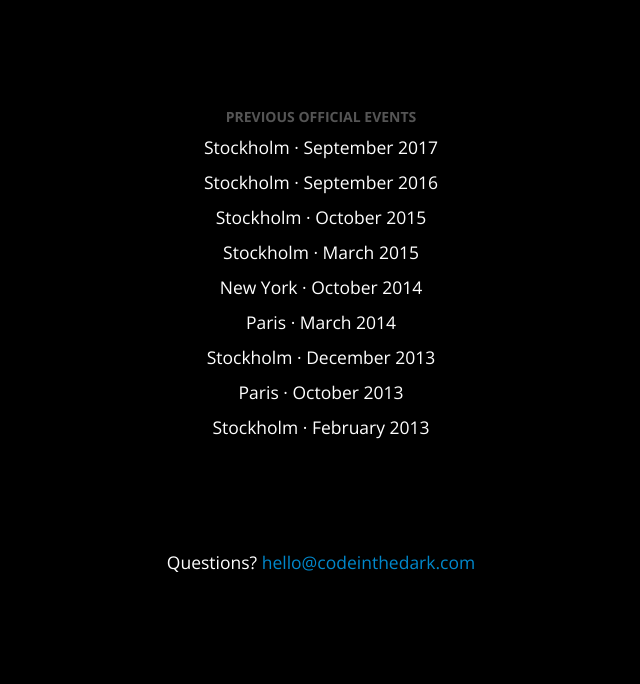
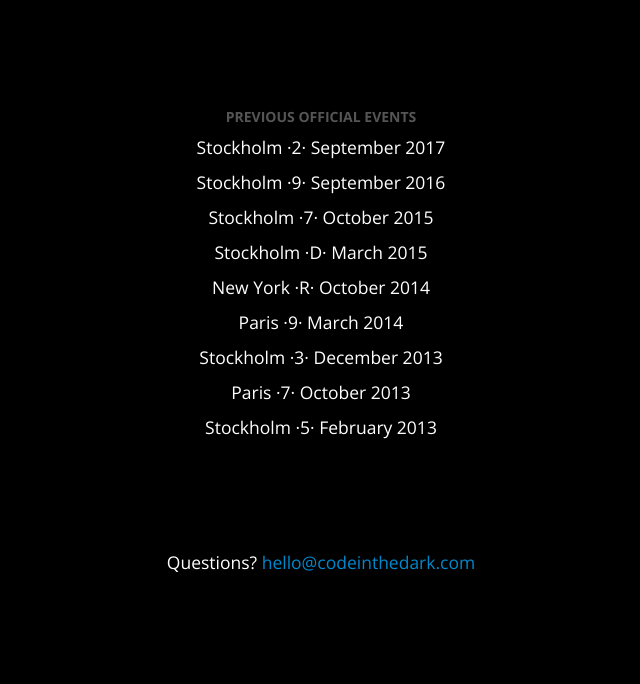
Before and after one commit to zawert879/zawert879.github.io, a plain HTML site: page index.html in a window 1280 px wide. Shown: the part 1948-2632 px from the top of the page, without its empty margins (319-959 px from the left). Drawn offline with nearby package versions, Linux system fonts and the light colour scheme.

Commit message:
adwawdAadwW

```diff
--- a/index.html
+++ b/index.html
@@ -96,15 +96,15 @@
 
     <div class="part">
       <h2>Previous official events</h2>
-      <p>Stockholm &middot; September 2017</p>
-      <p>Stockholm &middot; September 2016</p>
-      <p>Stockholm &middot; October 2015</p>
-      <p>Stockholm &middot; March 2015</p>
-      <p>New York &middot; October 2014</p>
-      <p>Paris &middot; March 2014</p>
-      <p>Stockholm &middot; December 2013</p>
-      <p>Paris &middot; October 2013</p>
-      <p>Stockholm &middot; February 2013</p>
+      <p>Stockholm &middot;2&middot; September 2017</p>
+      <p>Stockholm &middot;9&middot; September 2016</p>
+      <p>Stockholm &middot;7&middot; October 2015</p>
+      <p>Stockholm &middot;D&middot; March 2015</p>
+      <p>New York &middot;R&middot; October 2014</p>
+      <p>Paris &middot;9&middot; March 2014</p>
+      <p>Stockholm &middot;3&middot; December 2013</p>
+      <p>Paris &middot;7&middot; October 2013</p>
+      <p>Stockholm &middot;5&middot; February 2013</p>
     </div>
 
     <div class="part">
```
